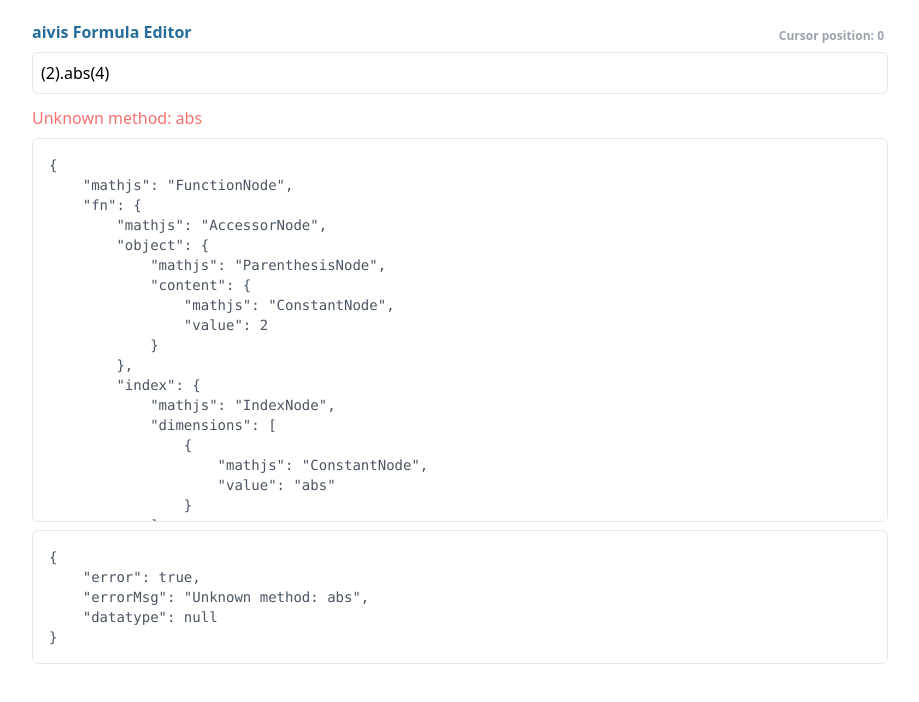
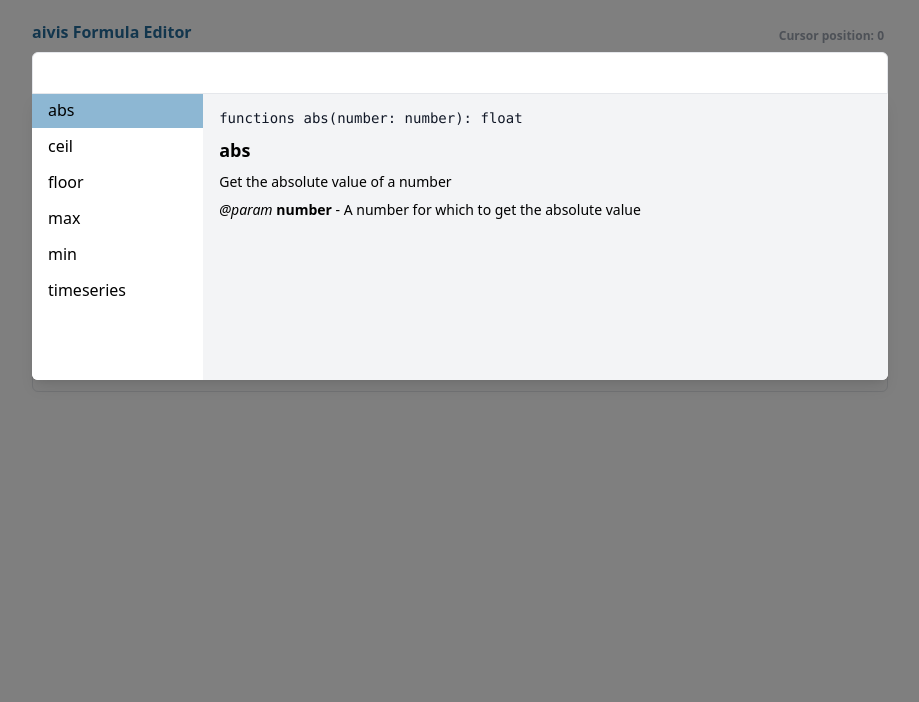
Before and after one commit to perfectpattern/aivisExpressionEditor, a Vue app: page / in a window 1280 px wide. Shown: the top 702 px of the page, without its empty margins (180-1099 px from the left). Built offline with nearby package versions, Linux system fonts and the light colour scheme; what @tailwindcss/typography would draw is missing.

Commit message:
bug fixes

```diff
--- a/src/App.vue
+++ b/src/App.vue
@@ -53,7 +53,7 @@ export default {
   },
   data() {
     return {
-      expression: "(2).abs(4)", // '(2/((1+s("sig_1", 1000))/2))', //
+      expression: "", //"(2).abs(4)", // '(2/((1+s("sig_1", 1000))/2))', //
       node: {},
       datatypeResponse: {},
       errorMsgs: [],
@@ -73,14 +73,11 @@ export default {
       this.resetAssistant();
       this.resetErrors();
 
-      //detect new input
-      let newInput = triggerType === "input";
-
       //react to input change
-      if (newInput) this.analyzeExpression();
+      this.analyzeExpression();
 
       //make suggestions
-      this.updateAssistant(cursorStart, cursorEnd, newInput);
+      this.updateAssistant(cursorStart, cursorEnd, triggerType === "input");
     },
 
     analyzeExpression() {
@@ -105,6 +102,7 @@ export default {
       );
 
       console.log(assistantResult.successMsg);
+      //console.log(assistantResult);
 
       //Error
       if (assistantResult.error) {
--- a/src/components/Documentation.vue
+++ b/src/components/Documentation.vue
@@ -1,17 +1,21 @@
 <template>
-  <div>
+  <div v-if="func !== null">
     <pre class="mb-2 text-gray-900" v-show="showFunctionString">{{
       functionString
     }}</pre>
 
     <div class="text-lg font-semibold mb-2">
-      {{ fct.name }}
+      {{ func.spec.name }}
     </div>
 
     <div class="mb-2">
-      {{ fct.description }}
+      {{ func.spec.description }}
     </div>
-    <div v-for="(arg, index) in fct.args" :key="'arg' + index" class="mb-2">
+    <div
+      v-for="(arg, index) in func.spec.args"
+      :key="'arg' + index"
+      class="mb-2"
+    >
       <em>@param</em> <span class="font-semibold">{{ arg.name }}</span
       >{{ arg.optional ? " (optional)" : "" }} -
       {{ arg.description }}
@@ -22,8 +26,8 @@
 <script>
 export default {
   props: {
-    fct: {
-      default: {},
+    func: {
+      default: null,
     },
     showFunctionString: {
       default: true,
@@ -32,20 +36,20 @@ export default {
 
   computed: {
     functionString() {
-      if (this.fct === null) return null;
+      if (this.func === null) return null;
       let arr = [];
-      this.fct.args.forEach((arg, index) => {
+      this.func.spec.args.forEach((arg, index) => {
         let argString = arg.name + (arg.optional ? "?" : "") + ": " + arg.type;
         arr.push(argString);
       });
       return (
-        this.fct.suggestionType +
+        this.func.type +
         " " +
-        this.fct.key +
+        this.func.spec.key +
         "(" +
         arr.join(", ") +
         "): " +
-        this.fct.returns.type
+        this.func.spec.returns.type
       );
     },
   },
--- a/src/components/ExpressionInput.vue
+++ b/src/components/ExpressionInput.vue
@@ -3,6 +3,7 @@
     <!--Blocking layer-->
     <div
       v-show="showAssistant"
+      ref="layer"
       class="fixed left-0 top-0 h-full w-full z-10 bg-black bg-opacity-50"
       @click="$emit('focusout')"
     ></div>
@@ -33,10 +34,14 @@
       @keydown.down="arrowEvent($event, 'down')"
       @keydown.up="arrowEvent($event, 'up')"
       @keydown.enter="suggestionSelected"
+      @keydown.esc="unfocus"
     />
     <div class="text-gray-400 text-xs font-semibold absolute right-1 -top-6">
       Cursor position: {{ cursor }}
     </div>
+
+    <!--Fake iput to focus on on unfocus-->
+    <input ref="fake" class="opacity-0" />
 
     <!--Assistant-->
     <transition
@@ -78,7 +83,9 @@
         >
           <pre
             class="text-gray-900"
-            v-html="getFunctionString(currentFunction)"
+            v-html="
+              getFunctionString(currentFunction.spec, currentFunction.type)
+            "
           ></pre>
         </div>
 
@@ -92,7 +99,7 @@
           <!--Documentation-->
           <documentation
             class="p-4"
-            :fct="currentFunction.spec"
+            :func="currentFunction"
             :showFunctionString="false"
             v-if="mode === 'documentation'"
           />
@@ -189,44 +196,21 @@ export default {
       console.log("down");
     },
 
-    getFunctionString(fct) {
-      fct = fct.spec;
-      //returns like "function parseInt(string: string, radix?: number): number"
-      let activeArgument = fct.hasOwnProperty("currentArgument")
-        ? fct.currentArgument
-        : -1;
-      let boldFunction =
-        fct.hasOwnProperty("currentArgument") && activeArgument == -1;
-
-      //create string
-      let arr = [];
-      fct.args.forEach((arg, index) => {
-        let argString = arg.name + (arg.optional ? "?" : "") + ": " + arg.type;
-        arr.push(
-          index == activeArgument ? "<b>" + argString + "</b>" : argString
-        );
-      });
-      return (
-        (boldFunction ? "<b>" : "") +
-        fct.suggestionType +
-        " " +
-        fct.key +
-        (boldFunction ? "</b>" : "") +
-        "(" +
-        arr.join(", ") +
-        "): " +
-        fct.returns.type
-      );
+    getFunctionString(spec, type) {
+      return expressionTools.createFunctionString(spec, type);
     },
 
     suggestionSelected() {
+      if(this.suggestions === null) return;
       let suggestion = this.suggestions.list[this.selected];
 
       //insert suggestion into expression
       let inserted = expressionTools.insert(
         this.modelValue,
         suggestion,
-        this.cursor
+        this.cursor,
+        this.suggestions.type,
+        this.suggestions.options
       );
 
       //Set cursor
@@ -276,6 +260,11 @@ export default {
         trigger
       );
     },
+
+    unfocus() {
+      this.$refs["layer"].click();
+      this.$refs["fake"].focus();
+    },
   },
 };
 </script>
--- a/src/components/Suggestions.vue
+++ b/src/components/Suggestions.vue
@@ -23,7 +23,7 @@
       class="col-span-4 h-full p-4 overflow-y-auto text-sm bg-gray-100"
       v-if="selectedSuggestion !== null"
     >
-      <documentation :fct="selectedSuggestion" />
+      <documentation :func="selectedSuggestion" />
     </div>
   </div>
 
@@ -97,7 +97,10 @@ export default {
     selectedSuggestion() {
       return this.suggestions === null
         ? null
-        : this.suggestions.list[this.selected];
+        : {
+            spec: this.suggestions.list[this.selected],
+            type: this.suggestions.type,
+          };
     },
   },
 
--- a/src/modules/assistant.js
+++ b/src/modules/assistant.js
@@ -8,6 +8,7 @@ import { expressionTools } from "./expressionTools";
 import { suggestibles } from "./suggestibles";
 import { signals } from "./signals";
 import { validator } from "./validator";
+import { operations } from "./operations";
 
 function update(expression, cursorStart, cursorEnd, newInput) {
     //expression is empty
@@ -19,7 +20,8 @@ function update(expression, cursorStart, cursorEnd, newInput) {
             currentFunction: null,
             suggestions: {
                 list: suggestibles.getList('functions'),
-                type: 'functions'
+                type: 'functions',
+                options: {}
             },
         };
     }
@@ -30,10 +32,10 @@ function update(expression, cursorStart, cursorEnd, newInput) {
     //get cursors lhs of expression
     let lhs = expression.substring(0, cursorPos).trim(); //get left hand side
 
-    //lhs of expression ends with operator: Suggest functions returing dame datatype as lhs of operator
-    let operator = expressionTools.trailingOperator(lhs);
-    if (operator !== null) {
-        lhs = lhs.substring(0, lhs.length - operator.operator.length); //cut the operator from the end
+    //lhs of expression ends with operator: Suggest functions returing same datatype as lhs of operator
+    let operatorResponse = expressionTools.trailingOperator(lhs);
+    if (operatorResponse !== null && !expressionTools.checkInsideSignalId(lhs)) {
+        lhs = lhs.substring(0, lhs.length - operatorResponse.operator.length); //cut the operator from the end
         let node = expressionTools.parseRecursively(lhs); //parse node recursively from expression
         let datatypeResponse = validator.evaluate(node); //evaluate datatype
 
@@ -47,21 +49,38 @@ function update(expression, cursorStart, cursorEnd, newInput) {
                 suggestions: null,
             };
         }
-        //Success
+
+        //Success: got datatype
+        let allowedDatatypesResponse = operations.getAllowedDatatypes(operatorResponse.operatorString, datatypeResponse.datatype);
+        console.log(allowedDatatypesResponse);
+
+        //Error
+        if (allowedDatatypesResponse.error) {
+            return {
+                error: true,
+                errorMsg: allowedDatatypesResponse.errorMsg,
+                successMsg: null,
+                currentFunction: null,
+                suggestions: null,
+            };
+        }
+
+        //Success: got allowed datatypes
         return {
             error: false,
             errorMsg: null,
-            successMsg: "Operator requests method with datatype " + datatypeResponse.datatype,
+            successMsg: "Operator requests method with datatypes " + allowedDatatypesResponse.datatypes.join(","),
             currentFunction: null,
             suggestions: {
-                list: suggestibles.getList('functions'), //TODO: Filter by datatype
-                type: 'functions'
+                list: suggestibles.getList('functions', { returnTypes: allowedDatatypesResponse.datatypes }),
+                type: 'functions',
+                options: {}
             },
         };
     }
 
     //lhs of expression ends with dot
-    if (lhs.substring(lhs.length - 1) === '.') {
+    if (lhs.substring(lhs.length - 1) === '.' && !expressionTools.checkInsideSignalId(lhs)) {
         lhs = lhs.substring(0, lhs.length - 1);
         let node = expressionTools.parseRecursively(lhs); //parse node recursively from expression
         let datatypeResponse = validator.evaluate(node); //evaluate datatype
@@ -80,28 +99,51 @@ function update(expression, cursorStart, cursorEnd, newInput) {
         return {
             error: false,
             errorMsg: null,
-            successMsg: "Dot requests method with datatype " + datatypeResponse.datatype,
+            successMsg: "Dot requests method working on " + datatypeResponse.datatype,
             currentFunction: null,
             suggestions: {
-                list: suggestibles.getList('methods'), //TODO: Filter by datatype
-                type: 'methods'
+                list: suggestibles.getList('methods', { worksOn: datatypeResponse.datatype }),
+                type: 'methods',
+                options: {}
             },
         };
     }
 
     //cursor is inside a name of a function or method
     var res = expressionTools.getLetterBlock(expression, cursorPos); //returns method or function
-    if (res !== null) {
+    if (res !== null && !expressionTools.checkInsideSignalId(lhs)) {
         let fct = suggestibles.get(res.type, res.key);
         //check if function/method exists
         if (fct === null) {
-            //Error
+
+            //try 'contains' filter
+            let fcts = suggestibles.getList(res.type + "s", { contains: res.key });
+            console.log(fcts);
+            //Error: No matches
+            if (fcts.length == 0) {
+
                 return {
                     error: true,
                     errorMsg: res.type + " '" + res.key + "' is unknown.",
                     successMsg: null,
                     currentFunction: null,
                     suggestions: null,
+                }
+            }
+
+            //Success
+            else {
+                return {
+                    error: false,
+                    errorMsg: null,
+                    successMsg: "Found matches containing " + res.key,
+                    currentFunction: null,
+                    suggestions: {
+                        list: fcts,
+                        type: res.type,
+                        options: { 'replace': { start: res.start, end: res.end } }
+                    }
+                }
             }
         } else {
             //Success
@@ -149,8 +191,9 @@ function update(expression, cursorStart, cursorEnd, newInput) {
                     type: res.type
                 },
                 suggestions: {
-                    list: requiredDataType === 'signalid' ? signals.get() : suggestibles.getList('functions'),
-                    type: requiredDataType === 'signalid' ? 'signals' : 'functions'
+                    list: requiredDataType === 'signalid' ? signals.get() : suggestibles.getList('functions', { returnType: requiredDataType }),
+                    type: requiredDataType === 'signalid' ? 'signals' : 'functions',
+                    options: {}
                 }
             };
         }
--- a/src/modules/expressionTools.js
+++ b/src/modules/expressionTools.js
@@ -5,6 +5,28 @@
 
 import { parse } from "mathjs";
 import { utils } from "./utils";
+
+function checkInsideSignalId(expression) {
+    //is true, if, going backwards, a '"' comes before a ',' or '('
+    let pos = expression.length;
+    while (pos > 0) {
+        let character = expression.substring(pos - 1, pos);
+        switch (character) {
+            case ',':
+            case '(':
+            case ')':
+                return false;
+
+            case '"':
+                return true;
+
+            default:
+                pos--;
+                break;
+        }
+    }
+    return false;
+}
 
 function checkInsideParenthesis(expression, checkForFunction = true) {
     //I am inside a parenthesis if, going backwards, I find an opening parenthesis (function: with a leading letter), which was not closed before
@@ -85,6 +107,8 @@ function getLetterBlock(expression, cursorPos) {
             let leadingDot = expression.substring(match.index - 1, match.index) === '.';
             return {
                 key: match[0],
+                start: match.index,
+                end: patt.lastIndex,
                 type: leadingDot ? 'method' : 'function'
             }
         }
@@ -93,19 +117,32 @@ function getLetterBlock(expression, cursorPos) {
     return null;
 }
 
-function insert(expression, suggestion, cursor) {
+function insert(expression, suggestion, cursor, type, options = {}) {
     //insert a suggestion
     let splitExp = utils.splitStringAtIndex(expression, cursor);
     let newExp = null;
-    let cursorOffset = 0;
+    let newCursor = 0;
 
-    switch (suggestion.suggestionType) {
+    switch (type) {
+        case 'functions':
         case 'function':
-            newExp = splitExp[0] + suggestion.key + "()" + splitExp[1];
-            cursorOffset = suggestion.key.length + 1;
+        case 'methods':
+        case 'method':
+
+            //replace an existing letterblock (autocomplete)
+            if (options.hasOwnProperty('replace')) {
+                newExp = expression.substring(0, options.replace.start) + suggestion.key + "()" + expression.substring(options.replace.end + 1);
+                newCursor = options.replace.start + suggestion.key.length + 1;
+            }
+
+            //default
+            else {
+                newExp = splitExp[0] + suggestion.key + "()" + splitExp[1];
+                newCursor = splitExp[0].length + suggestion.key.length + 1;
+            }
             break;
 
-        case 'signal':
+        case 'signals':
             let indexoOfKomma = splitExp[1].indexOf(",");
             let indexOfBracket = splitExp[1].indexOf(")");
 
@@ -115,17 +152,19 @@ function insert(expression, suggestion, cursor) {
             let tail = splitExp[1].substring(index);
             //console.log('lead', lead, 'tail', tail);
             newExp = lead + '"' + suggestion.id + '"' + tail;
-            cursorOffset = suggestion.id.length + 2;
+            //cursorOffset = suggestion.id.length + 2;
+            newCursor = lead.length + 1 + suggestion.id.length + 1;
             break;
 
         default:
+            console.log('unknown type ' + type + " at expressionTools.insert");
             newExp = expression;
             break;
     }
 
     return {
         expression: newExp,
-        cursor: cursor + cursorOffset,
+        cursor: newCursor,
     }
 }
 
@@ -139,6 +178,21 @@ function parseRecursively(expression) {
     }
 }
 
+function operatorToString(operator) {
+    switch (operator) {
+        case "+":
+            return 'add';
+        case "-":
+            return 'subctract';
+        case "*":
+            return 'multiply';
+        case "/":
+            return 'divide';
+        default:
+            return null;
+    }
+}
+
 function trailingOperator(expression) {
     expression = expression.trim();
     let match = null;
@@ -147,20 +201,54 @@ function trailingOperator(expression) {
     match = expression.match(/[\+\-\*\/]$/);
     if (match) return {
         type: 'numeric',
-        operator: match[0]
+        operator: match[0],
+        operatorString: operatorToString(match[0])
     }
 
     //boolean operators
     match = expression.match(/&&|[<>!=]=|[<>&!]|\|{1,2}$/); //.match(/and|x?or|&&|[<>!=]=|[<>&!]|\|{1,2}$/);
     if (match) return {
         type: 'boolean',
-        operator: match[0]
+        operator: match[0],
+        operatorString: operatorToString(match[0])
     }
     return null;
 }
 
+function createFunctionString(spec, type) {
+    //returns like "function parseInt(string: string, radix?: number): number"
+    let activeArgument = spec.hasOwnProperty("currentArgument")
+        ? spec.currentArgument
+        : -1;
+    let boldFunction =
+        spec.hasOwnProperty("currentArgument") && activeArgument == -1;
+
+    //create string
+    let arr = [];
+
+    spec.args.forEach((arg, index) => {
+        let argString = arg.name + (arg.optional ? "?" : "") + ": " + arg.type;
+        arr.push(
+            index == activeArgument ? "<b>" + argString + "</b>" : argString
+        );
+    });
+    return (
+        (boldFunction ? "<b>" : "") +
+        type +
+        " " +
+        spec.key +
+        (boldFunction ? "</b>" : "") +
+        "(" +
+        arr.join(", ") +
+        "): " +
+        spec.returns.type
+    );
+}
+
 export const expressionTools = {
     checkInsideParenthesis: checkInsideParenthesis,
+    checkInsideSignalId: checkInsideSignalId,
+    createFunctionString: createFunctionString,
     endsInsideFunctionParenthesis: endsInsideFunctionParenthesis,
     parseRecursively: parseRecursively,
     getLetterBlock: getLetterBlock,
--- a/src/modules/operations.js
+++ b/src/modules/operations.js
@@ -92,6 +92,19 @@ function combine(operator, datatype1, datatype2) {
     else return { error: true, errorMsg: "Unprocessable operator: " + operator, datatype: null }
 }
 
+function getAllowedDatatypes(operator, datatype1) {
+    if (ops.hasOwnProperty(operator)) {
+        if (ops[operator].hasOwnProperty(datatype1)) {
+            return { error: false, errorMsg: "", datatypes: Object.keys(ops[operator][datatype1]) }
+        }
+        //Error
+        else return { error: true, errorMsg: "Datatype '" + datatype1 + "'no allowed for operator '" + operator + "'", datatypes: [] }
+    }
+    //Error
+    else return { error: true, errorMsg: "Unprocessable operator: " + operator, datatypes: [] }
+}
+
 export const operations = {
-    combine: combine
+    combine: combine,
+    getAllowedDatatypes: getAllowedDatatypes
 };
--- a/src/modules/signals.js
+++ b/src/modules/signals.js
@@ -8,7 +8,6 @@ import json from '/test/metadata.json'
 function get() {
     let data = [];
     json.columnSettings.forEach(signal => {
-        signal.suggestionType = 'signal';
         data.push(signal);
     });
     return (data);
--- a/src/modules/suggestibles.js
+++ b/src/modules/suggestibles.js
@@ -192,27 +192,59 @@ function get(type, key) {
 function getList(type, filter = {}) {
     switch (type) {
         case 'functions':
-            var returnType = filter.hasOwnProperty('returnType') ? filter.returnType : '*'; //TODO
-            var contains = filter.hasOwnProperty('contains') ? filter.contains : null;//TODO
-            var tags = filter.hasOwnProperty('tags') ? filter.tags : [];//TODO
+            var returnType = filter.hasOwnProperty('returnType') ? filter.returnType : '*';
+            var contains = filter.hasOwnProperty('contains') ? filter.contains : null;
+            var tags = filter.hasOwnProperty('tags') ? filter.tags : []; //TODO
             let filteredFunctions = [];
             for (var key in archive.functions) {
                 let fc = archive.functions[key];
                 fc['key'] = key;
-                fc['suggestionType'] = 'function';
+
+                //filter 'contains'
+                if (contains !== null && key.indexOf(contains) == -1) continue;
+
+                //filter returnType
+                if (returnType !== "*") {
+                    //special case
+                    if (returnType === 'number') {
+                        if (!['integer', 'float'].includes(fc.returns.type)) continue;
+                    }
+
+                    //default
+                    else {
+                        if (fc.returns.type !== returnType) continue;
+                    }
+                }
+
+                //add entry
                 filteredFunctions.push(fc);
             }
             return filteredFunctions;
 
         case 'methods':
-            var datatype = filter.hasOwnProperty('datatype') ? filter.datatype : 'timeseries';//TODO
-            var returnType = filter.hasOwnProperty('returnType') ? filter.returnType : '*';//TODO
-            var contains = filter.hasOwnProperty('contains') ? filter.contains : null;//TODO
+            var datatype = filter.hasOwnProperty('datatype') ? filter.datatype : 'timeseries'; //TODO
+            var returnType = filter.hasOwnProperty('returnType') ? filter.returnType : '*';
+            var returnTypes = filter.hasOwnProperty('returnTypes') ? filter.returnTypes : null;
+            var worksOn = filter.hasOwnProperty('worksOn') ? filter.worksOn : null;
+            var contains = filter.hasOwnProperty('contains') ? filter.contains : null;
             let filteredMethods = [];
             for (var key in archive.methods) {
                 let fc = archive.methods[key];
                 fc['key'] = key;
-                fc['suggestionType'] = 'method';
+
+                //filter 'contains'
+                if (contains !== null && key.indexOf(contains) == -1) continue;
+
+                //filter returnType
+                if (returnType !== "*" && fc.returns.type !== returnType) continue;
+
+                //filter returnTypes
+                if (returnTypes !== null && !returnTypes.includes(fc.returns.type)) continue;
+
+                //filter worksOn
+                if (worksOn !== null && !fc.on.includes(worksOn)) continue;
+
+                //add entry
                 filteredMethods.push(fc);
             }
             return filteredMethods;
@@ -220,6 +252,7 @@ function getList(type, filter = {}) {
         case 'array':
             break;
         default:
+            console.log('Error: Wrong type ' + type);
             break;
     }
 }
--- a/src/modules/validator.js
+++ b/src/modules/validator.js
@@ -35,7 +35,7 @@ function combineDatatypes(operator, datatypes) {
 function evaluate(node) {
     //evaluates and verifies a node recursively
     //returns the datataype of the node or an errorMsg
-    if (node === null) return null;
+    if (node === null) return { error: true, errorMsg: "No valid expression", datatype: null };
     if (node.isNode) {
         let identifier = node.getIdentifier();
 
@@ -108,6 +108,7 @@ function evaluate(node) {
                 return { error: true, errorMsg: "Unprocessable nodeType: " + nodeType, datatype: null };
         }
     }
+    return { error: true, errorMsg: "No valid expression", datatype: null };
 }
 
 export const validator = {
```
Also changed, not shown: test/Thoughts.txt (deleted), test/Todo.txt (added). Lines whose indentation alone changed are shown as unchanged.
